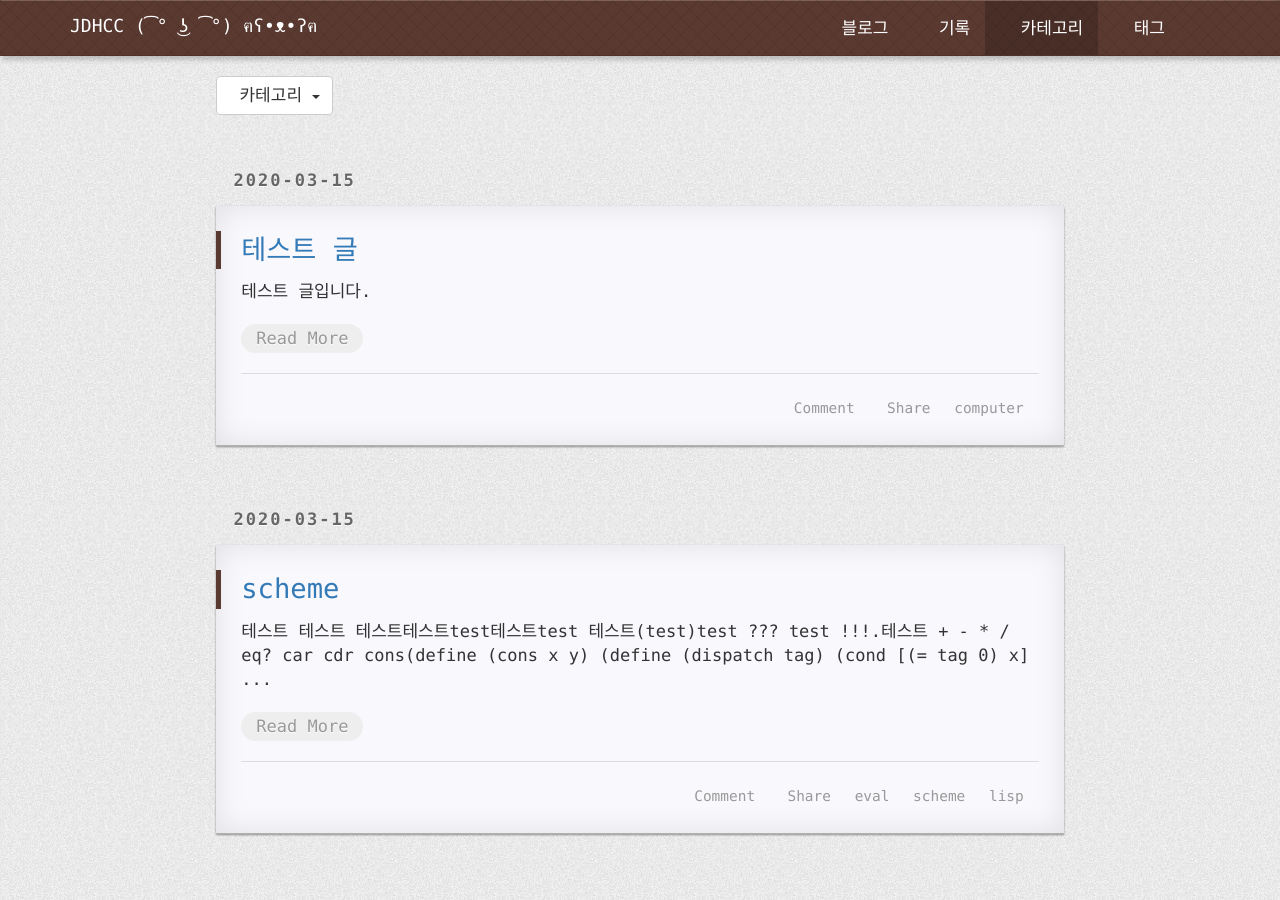
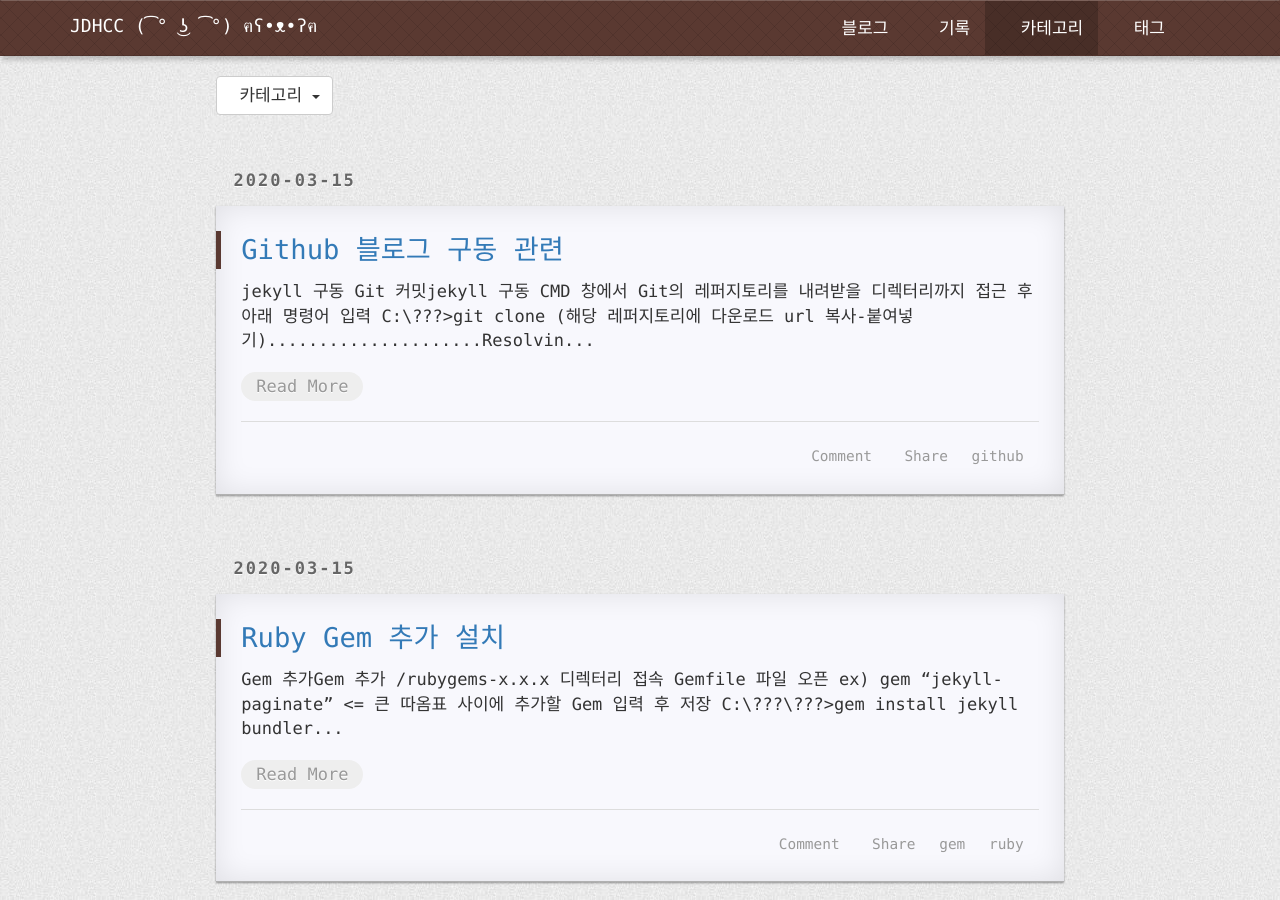
Before and after one commit to jdhcc/jdhcc.github.io, a Jekyll site: the page built from pages/2category.html, in a window 1280 px wide and 900 px high. Built offline with Jekyll 4.4.1, drawn with Linux system fonts in a browser that asks for light colours; nearby versions of some CDN libraries; comment, search, counter and statistics services are not loaded; a style sheet for code colours, icons or effects is not loaded.

Commit message:
게시글 수정

````diff
--- a/_includes/header.html
+++ b/_includes/header.html
@@ -7,7 +7,7 @@
                         <span class="icon-bar"></span>
                         <span class="icon-bar"></span>
                     </button>
-                    <a class="navbar-brand" href="{{ site.baseurl | prepend: site.url }}/">{{ site.title }}</a>
+                    <a class="navbar-brand" href="{{ site.baseurl | prepend: site.url }}/pages/4about">{{ site.title }}</a>
                     <p class="navbar-text">{{ site.description }}</p>
                 </div>
                 <div class="collapse navbar-collapse">
--- /dev/null
+++ b/_posts/2020-03-15-ruby-gem-add-install.md
@@ -0,0 +1,21 @@
+---
+title: Ruby Gem 추가 설치
+tags: ruby gem
+categories: ruby
+---
+* TOC
+{:toc}
+
+#  Gem 추가
+
+- `/rubygems-x.x.x` 디렉터리 접속
+- `Gemfile` 파일 오픈
+- ex) gem "jekyll-paginate" <= 큰 따옴표 사이에 추가할 Gem 입력 후 저장
+```scheme
+C:\???\???>gem install jekyll bundler
+...........
+.........
+.................
+?? gems installed
+```
+- 위 처럼 뜨면 Gem 추가 설치 완료
--- a/_posts/2020-03-15-test.md
+++ /dev/null
@@ -1,44 +0,0 @@
----
-title: scheme
-tags: lisp scheme eval
-categories: lisp
----
-* TOC
-{:toc}
-
-#  테스트
-
-test
-
-#  테스트
-
-**test**
-
-- **테스트**
-
-```scheme
-(test)
-```
-test `???` test `!!!`.
-
-#  테스트
-
-- `+` `-` `*` `/`
-- `eq?`
-- `car`
-- `cdr`
-- `cons`
-
-```scheme
-(define (cons x y)
-  (define (dispatch tag)
-    (cond [(= tag 0) x]
-          [(= tag 1) y]))
-  dispatch)
-
-(define (car z)
-  (z 0))
-
-(define (cdr z)
-  (z 1))
-```
--- a/_posts/2020-03-15-test2.md
+++ b/_posts/2020-03-15-test2.md
@@ -1,8 +1,46 @@
 ---
 layout: post
-title: 테스트 글
-tags: computer
-categories: common
+title: Github 블로그 구동 관련
+tags: github
+categories: github
 ---
+* TOC
+{:toc}
 
-테스트 글입니다.
+# jekyll 구동
+
+- CMD 창에서 Git의 레퍼지토리를 내려받을 디렉터리까지 접근 후 아래 명령어 입력
+```scheme
+C:\???>git clone (해당 레퍼지토리에 다운로드 url 복사-붙여넣기)
+.............
+........
+Resolving deltas: 100% (??/??), done.
+C:\???>cd (내려받은 레퍼지토리 명칭)
+C:\???\(내려받은 레퍼지토리 명칭)>jekyll serve
+.................
+.......
+.........
+Server running... press ctrl-c to stop.
+```
+
+- 위와 같이 뜨면 내려받은 해당 레퍼지토리 안에 `.jekyll-cache` 디렉터리가 추가되고 로컬 서버 구동 완료. (https://localhost:4000/)
+- 서버 종료는 Ctrl+C 키를 입력 후 다음과 같이 진행.
+```scheme
+C:\???\(내려받은 레퍼지토리 명칭)>jekyll serve
+.................
+.......
+.........
+Server running... press ctrl-c to stop.
+일괄 작업을 끝내시겠습니까 (Y/N)? y
+C:\???\(내려받은 레퍼지토리 명칭)>
+```
+
+# Git 커밋
+
+- `Git Bash` 프로그램 실행.
+- 내려받은 해당 레퍼지토리까지 접근
+```scheme
+$ git add .
+$ git commit -m "(커밋 코멘트 입력)"
+$ git push (origin master)
+```
--- a/pages/2category.html
+++ b/pages/2category.html
@@ -20,7 +20,7 @@ scripts: [category.js]
             </button>
             <ul class="dropdown-menu" aria-labelledby="dropdownMenu1">
                 <li>
-                    <a href="javascript:void(0);" class="categories-item" cate="전체">
+                    <a href="javascript:void(0);" class="categories-item" cate="All">
                         전체&nbsp;<span class="categories-badge"> {{site.posts | size}}</span>
                     </a>
                 </li>
````
